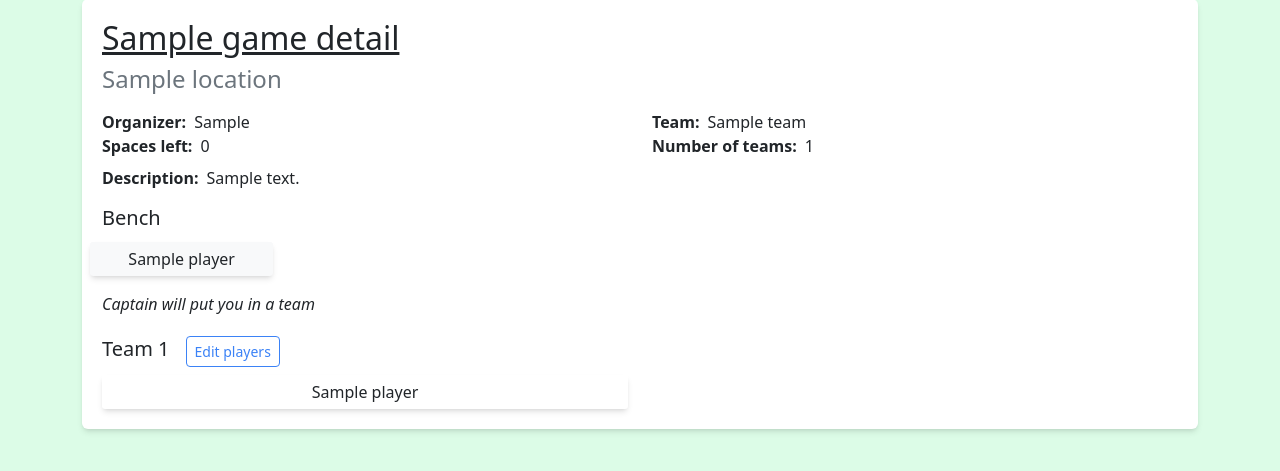
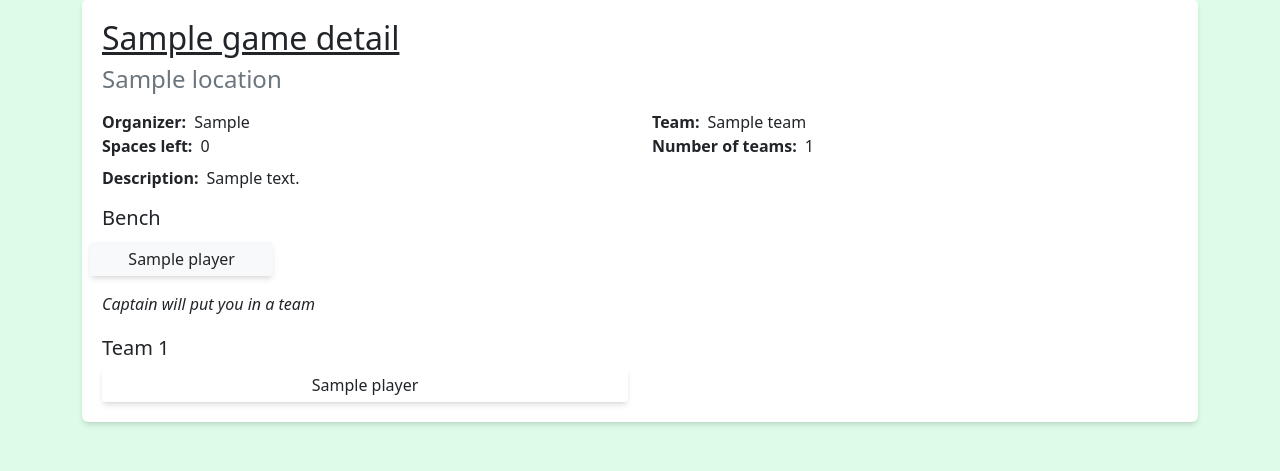
Before and after one commit to toanhminh0412/soccer_app, a Django app: template soccer_app/templates/soccer/game_detail.html in a window 1280 px wide. Shown: the part 151-622 px from the top of the page. Run offline with Django 4.2, Linux system fonts and the light colour scheme; the template is opened without the code that fills it: most values are stand-ins (such as "Sample title", 1, 10 or a date in 2020); some libraries are stand-ins or nearby versions.

Commit message:
Fix behaviors on game detail page

```diff
--- a/soccer_app/templates/soccer/game_detail.html
+++ b/soccer_app/templates/soccer/game_detail.html
@@ -87,7 +87,7 @@
                 <div class="row">
                     {% for team in game_detail.get_teams %}
                     <div class="col-6 col-lg-{{team.get_team_num_on_a_row_lg}} mt-1">
-                        <h5>Team {{ team.team_number }}<span><button type="button" class="ms-3 btn btn-sm btn-outline-primary border-blue-200 text-blue-200" data-bs-toggle="modal" data-bs-target="#teamBuilderModal{{ team.id }}">Edit players</button></span></h5>
+                        <h5>Team {{ team.team_number }}{% if user in game_detail.organizers.all %}<span><button type="button" class="ms-3 btn btn-sm btn-outline-primary border-blue-200 text-blue-200" data-bs-toggle="modal" data-bs-target="#teamBuilderModal{{ team.id }}">Edit players</button></span>{% endif %}</h5>
                         {% for player in team.players.all %}
                         <div class="tag-container {{team.get_color}} text-center mt-1">{{player.name}}</div>
                         {% endfor %}
```
Also changed, not shown: soccer_app/db.sqlite3.
